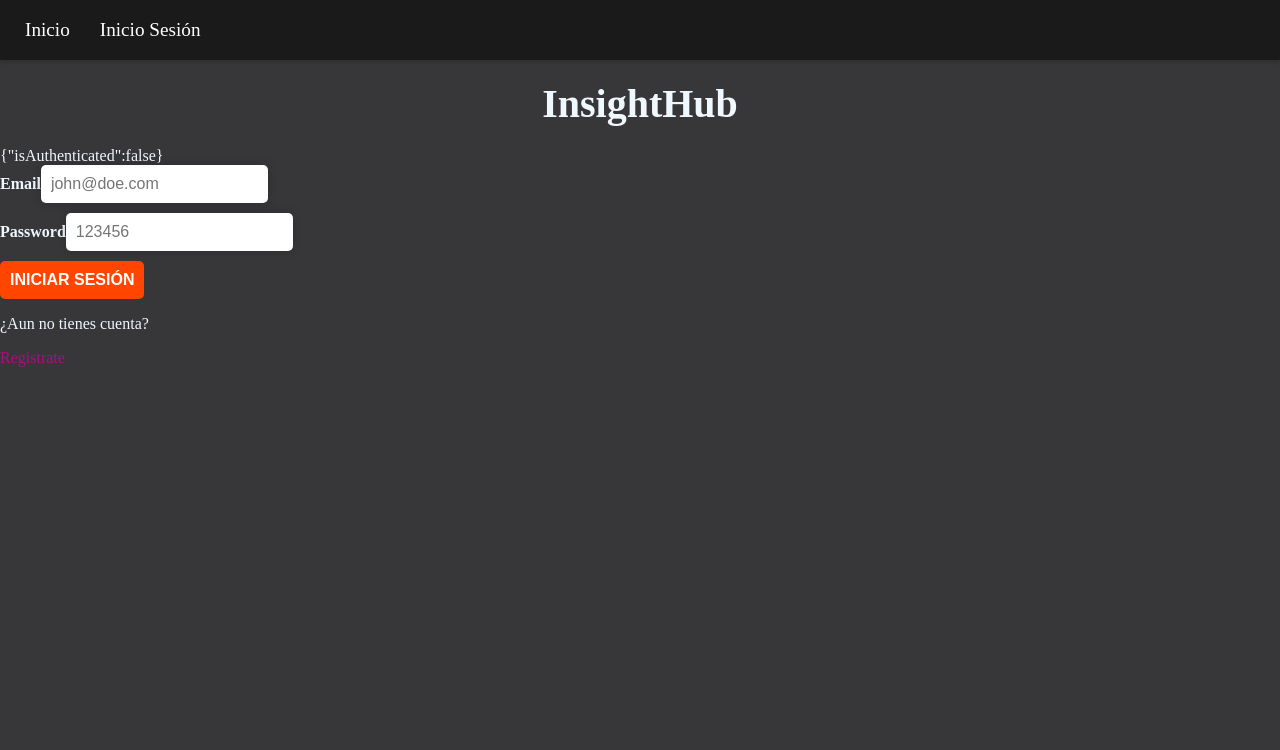
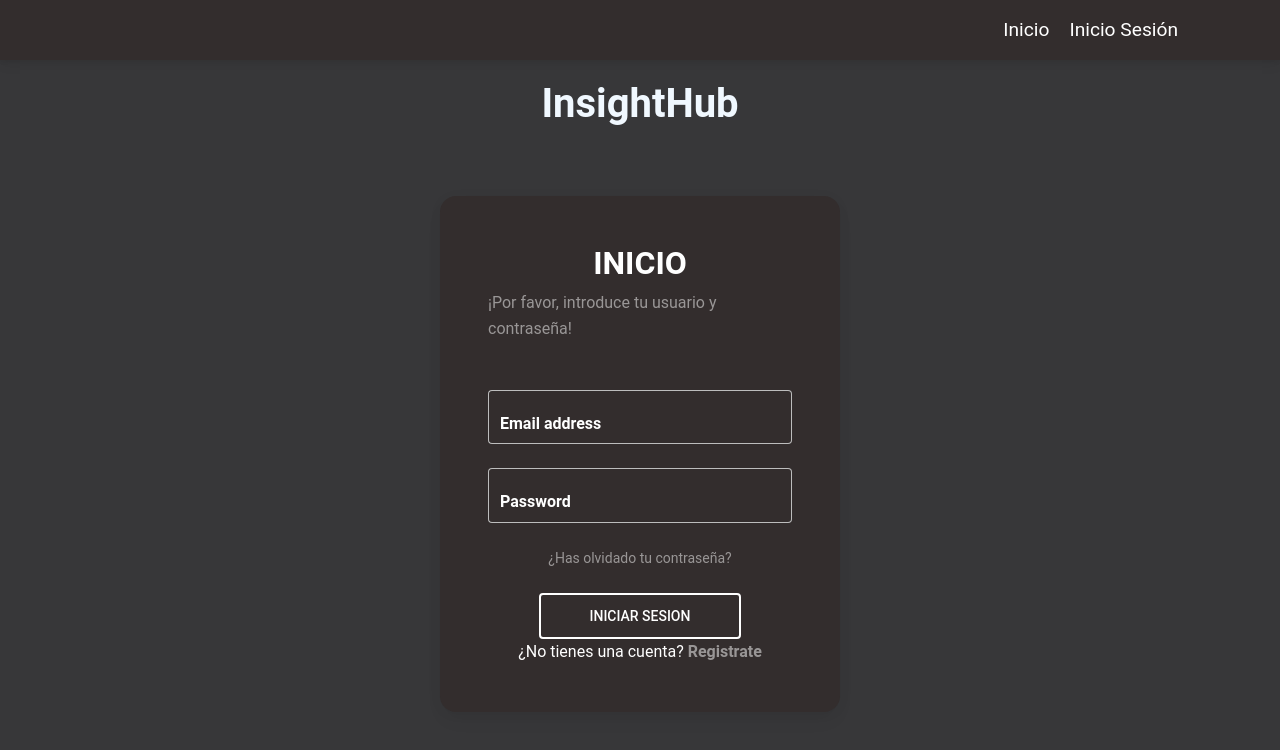
Before and after one commit to CarlosCostaG/PowerCoders-CollaborativeNews, a React (Vite) app: page /login in a window 1280 px wide. Shown: the top 750 px of the page. Built offline with nearby package versions, Linux system fonts and the light colour scheme.

Commit message:
css Login/Register

```diff
--- a/package.json
+++ b/package.json
@@ -9,8 +9,12 @@
     "preview": "vite preview"
   },
   "dependencies": {
+    "@fortawesome/fontawesome-free": "^6.4.0",
     "axios": "^1.3.6",
+    "bootstrap": "^5.2.3",
+    "mdb-react-ui-kit": "^6.0.0",
     "react": "^18.2.0",
+    "react-bootstrap": "^2.7.4",
     "react-dom": "^18.2.0",
     "react-router-dom": "^6.10.0",
     "sonner": "^0.3.2"
--- a/src/App.jsx
+++ b/src/App.jsx
@@ -20,7 +20,7 @@ function App() {
       <Notifications/>
 
       <h1 className="tittle">InsightHub</h1>
-      <div>{JSON.stringify({ isAuthenticated })}</div>
+      {/* <div>{JSON.stringify({ isAuthenticated })}</div> */}
 
       {/* {isAuthenticated && <img className="avatar" src={`https://noticias.backends.hackaboss.com/avatars/${user.avatar}`}/>} */}
 
@@ -33,7 +33,7 @@ function App() {
         {/* Rutas privadas */}
         <Route element={<PrivateRoutes />}> {/* Rutas accesibles solo para usuarios autenticados */}
           <Route path="/send" element={<RedditForm />} /> {/* Ruta para enviar una publicación */}
-          <Route path="/profile" component={<ProfilePage />} /> {/*Ruta a la página del perfil del usuario*/}
+          <Route path="/profile" element={<ProfilePage />} /> {/*Ruta a la página del perfil del usuario*/}
 
         </Route>
       </Routes>
--- a/src/components/Navbar.jsx
+++ b/src/components/Navbar.jsx
@@ -1,46 +1,49 @@
+import Container from 'react-bootstrap/Container';
+import Nav from 'react-bootstrap/Nav';
+import Navbar from 'react-bootstrap/Navbar';
+import useAuth from "../hooks/useAuth";
 import { NavLink } from "react-router-dom";
 
-// Custom Hooks
-import useAuth from "../hooks/useAuth";
-
-// Styles
-import styles from "../styles/Navbar.module.css";
-
-function Navbar() {
-  // Obtener estado de autenticación y función para cerrar sesión usando nuestro custom hook
+function NavBar() {
   const { isAuthenticated, logout } = useAuth();
-
   return (
-    <nav className="navbar">
+    <>
+      <Navbar bg="dark" variant="dark">
+        <Container>
+          <Navbar.Brand to="#home"></Navbar.Brand>
+          <Nav>
           {/* Enlace a la página de inicio */}
-      <NavLink to="/" className={styles.mainNav__a}>
+          <NavLink to="/">
             Inicio
           </NavLink>
 
           {/* Si el usuario está autenticado, mostrar enlace para publicar */}
           {isAuthenticated && (
-        <NavLink to="/send" className={styles.mainNav__a}>
+            <NavLink to="/send">
               Publicar
             </NavLink>
           )}
           {isAuthenticated && (
-        <NavLink to="/profile" className={styles.mainNav__a}>
+            <NavLink to="/profile">
               Perfil
             </NavLink>
           )}
 
           {/* Si el usuario está autenticado, mostrar enlace para cerrar sesión, de lo contrario mostrar enlace para iniciar sesión */}
           {isAuthenticated ? (
-        <NavLink to="/login" className={styles.mainNav__a} onClick={logout}>
+            <NavLink to="/login" onClick={logout}>
               Cerrar Sesión
             </NavLink>
           ) : (
-        <NavLink to="/login" className={styles.mainNav__a}>
+            <NavLink to="/login">
               Inicio Sesión
             </NavLink>
-      )}
-    </nav>
+          )
+          }
+          </Nav>
+        </Container>
+      </Navbar>
+    </>
   );
 }
-
-export default Navbar;
+export default NavBar;
--- a/src/style.css
+++ b/src/style.css
@@ -5,8 +5,7 @@
     color: white;
     height: 60px;
     font-size: 1.2rem;
-    padding: 0 20px;
-    box-shadow: 0 2px 4px rgba(0, 0, 0, 0.2);
+    padding: 20px;
   }
 
   .navbar a {
--- a/src/styles/Navbar.module.css
+++ b/src/styles/Navbar.module.css
@@ -1,4 +1,4 @@
-.mainNav {
+/* .mainNav {
   display: flex;
   justify-content: space-between;
   align-items: center;
@@ -20,4 +20,4 @@
 
 .active {
   background-color: #555;
-}
+} */
--- a/src/views/Login.jsx
+++ b/src/views/Login.jsx
@@ -1,7 +1,21 @@
-import { useNavigate, Link } from "react-router-dom";
+import React from 'react';
+import {
+  MDBBtn,
+  MDBContainer,
+  MDBRow,
+  MDBCol,
+  MDBCard,
+  MDBCardBody,
+  MDBInput,
+}
+from 'mdb-react-ui-kit';
+import 'mdb-react-ui-kit/dist/css/mdb.min.css';
+import "@fortawesome/fontawesome-free/css/all.min.css";
+import { useNavigate } from "react-router-dom";
 import useServer from "../hooks/useServer.js";
 import useAuth from "../hooks/useAuth.js";
 import { useEffect } from "react";
+
 
 function Login() {
   const { post, get } = useServer(); // obtiene la función 'post' y 'get' del hook personalizado 'useServer'
@@ -12,6 +26,7 @@ function Login() {
     e.preventDefault();
 
     const credentials = Object.fromEntries(new FormData(e.target)); // obtiene los valores del formulario y los convierte en un objeto
+    console.log(credentials)
     await post({ url: "/login", body: credentials }); // hace una petición POST a la URL '/login' con las credenciales como cuerpo
   };
 
@@ -26,42 +41,55 @@ function Login() {
   return (
     <>
     <form onSubmit={handleSubmit}>
-      <div>
-        <div>
-          <label htmlFor="email">Email</label>
-          <input
-            id="email"
-            name="email"
-            type="email"
-            autoComplete="email"
-            required
-            placeholder="john@doe.com"
-          />
-        </div>
+    <MDBContainer >
 
-        <div>
-          <label htmlFor="password">Password</label>
-          <input
-            id="password"
-            name="password"
-            type="password"
-            autoComplete="password"
-            required
-            placeholder="123456"
-          />
-        </div>
-      </div>
+      <MDBRow className='d-flex justify-content-center align-items-center h-100'>
+        <MDBCol col='12'>
 
-      <div>
-        <button type="submit"> Iniciar Sesión </button>
-      </div>
+
+
+          <MDBCard  className='bg-dark text-white my-5 mx-auto' style={{borderRadius: '1rem', maxWidth: '400px'}}>
+            <MDBCardBody className='p-5 d-flex flex-column align-items-center mx-auto w-100'>
+
+
+              <h2 className="fw-bold mb-2 text-uppercase">Inicio</h2>
+              <p className="text-white-50 mb-5">¡Por favor, introduce tu usuario y contraseña!</p>
+
+
+              <MDBInput wrapperClass='mb-4 mx-5 w-100' name="email" labelClass='text-white' label='Email address' id='email' type='email' size="lg"/>
+              <MDBInput wrapperClass='mb-4 mx-5 w-100' labelClass='text-white' name='password' label='Password' id='password' type='password' size="lg"/>
+
+
+              <p className="small mb-3 pb-lg-2"><a className="text-white-50" >¿Has olvidado tu contraseña?</a></p>
+              <MDBBtn outline className='mx-2 px-5' type="submit"  color='white' size='lg'>
+                Iniciar Sesion
+              </MDBBtn>
+
+              {/* <div className='d-flex flex-row mt-3 mb-5'>
+                <MDBBtn tag='a' color='none' className='m-3' style={{ color: 'white' }}>
+                <MDBIcon fab icon='facebook-f' size="lg"/>
+                </MDBBtn>
+
+                <MDBBtn tag='a' color='none' className='m-3' style={{ color: 'white' }}>
+                <MDBIcon fab icon='twitter' size="lg"/>
+                </MDBBtn>
+
+                <MDBBtn tag='a' color='none' className='m-3' style={{ color: 'white' }}>
+                <MDBIcon fab icon='google' size="lg"/>
+                </MDBBtn>
+              </div> */}
+
+              <div>
+                <p className="mb-0">¿No tienes una cuenta?<a href="/register" className="text-white-50 fw-bold"> Registrate</a></p>
+              </div>
+            </MDBCardBody>
+          </MDBCard>
+
+        </MDBCol>
+      </MDBRow>
+    </MDBContainer>
     </form>
-
-    <div>
-      <p>¿Aun no tienes cuenta?</p>
-      <Link to='/register'>Registrate</Link> {/* enlace que redirige a la página de registro */}
-    </div>
-    </>
+  </>
   );
 }
 
--- a/src/views/ProfilePage.jsx
+++ b/src/views/ProfilePage.jsx
@@ -1,17 +1,17 @@
-import React, { useState, useEffect } from "react";
+import React, { useEffect } from "react";
+import useAuth from "../hooks/useAuth";
 
 
-const Profile = () => {
-  const [user, setUser] = useState({});
+const ProfilePage = () => {
+  const [user, setUser] = useAuth({});
 
 
-  useEffect(() => {
+  useAuth(() => {
     // Obtener el token de autenticación de las cookies
-    const token = document.cookie.split(";").find((cookie) => cookie.startsWith("token="));
 
     fetch("/profile", {
       headers: {
-        Authorization: `Bearer ${token.split("=")[1]}`, // Enviar el token en el encabezado de autorización
+        Authenticated: `Bearer ${token.split("=")[1]}`, // Enviar el token en el encabezado de autorización
       },
     })
       .then((res) => res.json())
@@ -34,4 +34,4 @@ const Profile = () => {
   );
 };
 
-export default Profile;
+export default ProfilePage
--- a/src/views/Register.jsx
+++ b/src/views/Register.jsx
@@ -1,5 +1,16 @@
 import { useNavigate } from "react-router-dom";
 import useServer from "../hooks/useServer.js";
+import React from 'react';
+import {
+  MDBBtn,
+  MDBContainer,
+  MDBCard,
+  MDBCardBody,
+  MDBCol,
+  MDBRow,
+  MDBInput,
+}
+from 'mdb-react-ui-kit';
 
 function Register() {
   const { post } = useServer();  // Se utiliza el hook useServer para hacer solicitudes al servidor
@@ -15,54 +26,38 @@ function Register() {
 
   return (
     <form onSubmit={handleSubmit}>
-      <div>
-        <div>
-          <label htmlFor="username">Username</label>
-          <input
-            id="username"
-            name="username"
-            type="text"
-            autoComplete="username"
-            required
-            placeholder="@me"
-          />
-        </div>
 
-        <div>
-          <label htmlFor="email">Email</label>
-          <input
-            id="email"
-            name="email"
-            type="email"
-            autoComplete="email"
-            required
-            placeholder="john@doe.com"
-          />
-        </div>
+   <MDBContainer fluid>
 
-        <div>
-          <label htmlFor="password">Password</label>
-          <input
-            id="password"
-            name="password"
-            type="password"
-            autoComplete="password"
-            required
-            placeholder="123456"
-          />
-        </div>
+<div className="p-5 bg-image" style={{backgroundImage: 'url(https://mdbootstrap.com/img/new/textures/full/171.jpg)', height: '300px'}}></div>
 
-        <div>
-            <label htmlFor="avatar">Avatar</label>
-            <input type="file" name="avatar" id="avatar" />
-        </div>
+<MDBCard className='mx-5 mb-5 p-5 shadow-5' style={{marginTop: '-100px', background: 'hsla(0, 0%, 100%, 0.8)', backdropFilter: 'blur(30px)'}}>
+  <MDBCardBody className='p-5 text-center'>
+
+    <h2 className="fw-bold mb-5">Regístrate ahora</h2>
+
+    <MDBRow>
+      <MDBCol col='6'>
+        <MDBInput wrapperClass='mb-4' name="username" label='username' id='username' type='text'/>
+      </MDBCol>
+    </MDBRow>
+
+    <MDBInput wrapperClass='mb-4' name="email" label='email' id='email' type='email'/>
+    <MDBInput wrapperClass='mb-4' name="password" label='Password' id='password' type='password'/>
+      <div className="text-center">
+        <label htmlFor="avatar">Avatar</label>
+        <input type="file" name="avatar" id="avatar" />
       </div>
+    <MDBBtn type="submit" className='w-100 mb-4' size='md'>Crear Cuenta</MDBBtn>
 
-      <div>
-        <button type="submit"> Iniciar Sesión </button>
-      </div>
-    </form>
-  );
+
+  </MDBCardBody>
+</MDBCard>
+
+</MDBContainer>
+
+</form>
+);
 }
 
 export default Register;
```
Also changed, not shown: 1 other file (tests, documents, lock files or other folders). Lines whose indentation alone changed are shown as unchanged.
